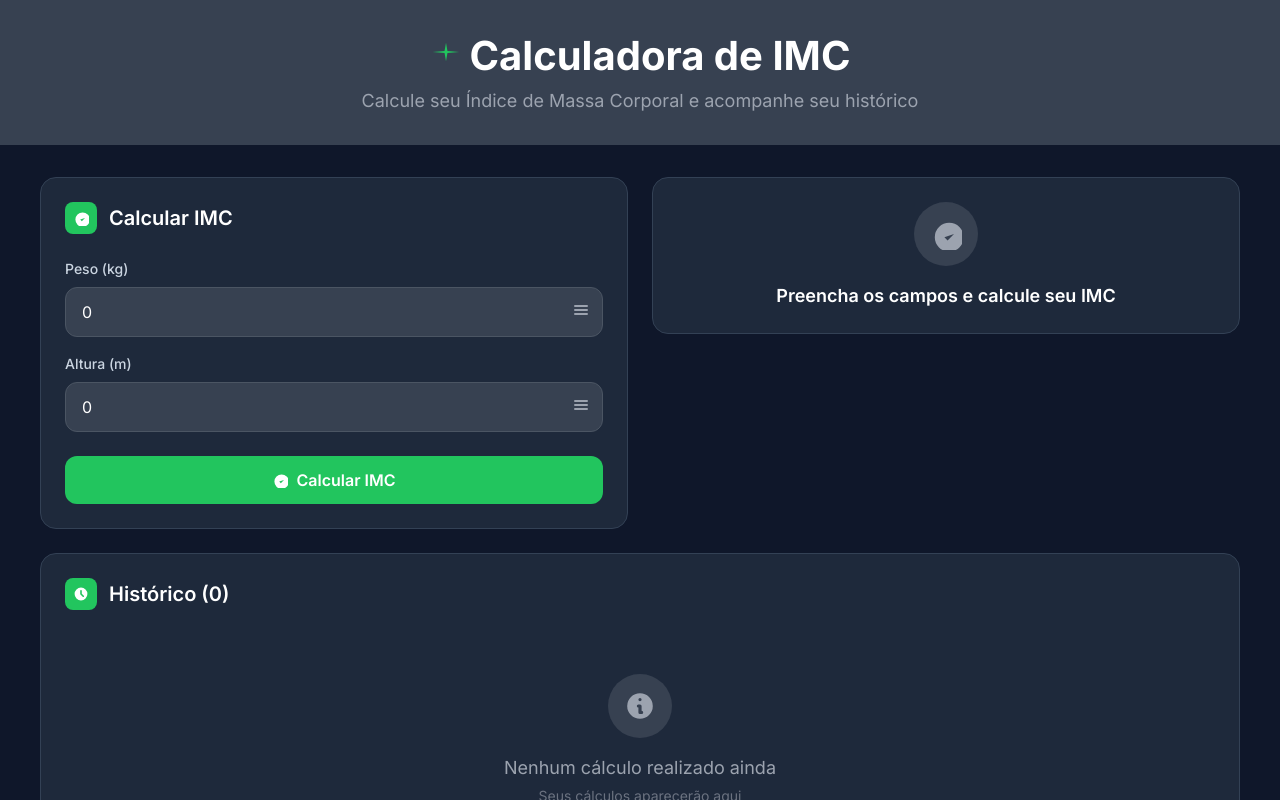
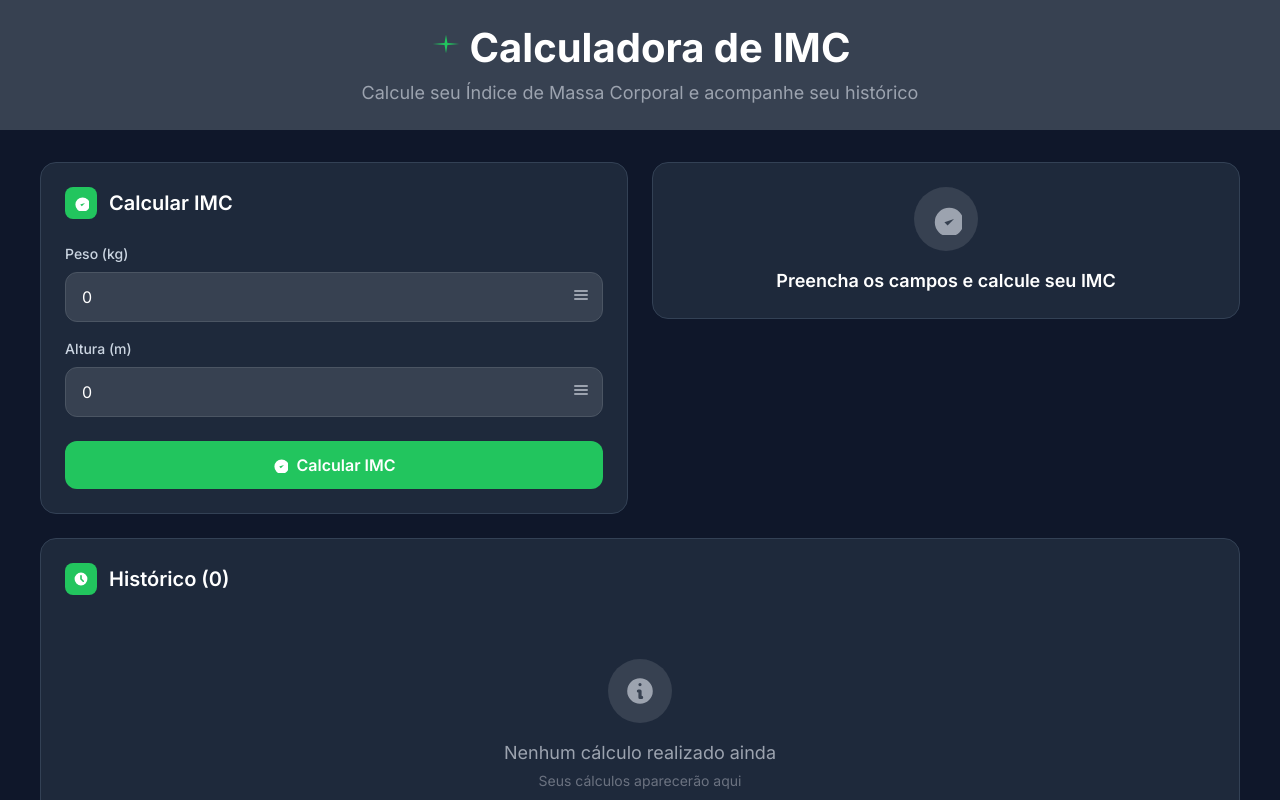
Before and after one commit to Anathyon/calculadora_imc, a Next.js app: page / in a window 1280 px wide. Shown: the top 800 px of the page. Built offline with nearby package versions, Linux system fonts and the light colour scheme.

Commit message:
Ajuste no headder

```diff
--- a/src/pages/index.tsx
+++ b/src/pages/index.tsx
@@ -37,7 +37,7 @@ export default function Home() {
       {/* Header */}
       <div style={{
         backgroundColor: '#374151',
-        padding: isMobile ? '1.5rem 1rem' : '2rem 0',
+        padding: isMobile ? '1.15rem 1rem' : '1.53rem 0',
         width: '100%',
         textAlign: 'center'
       }}>
```
